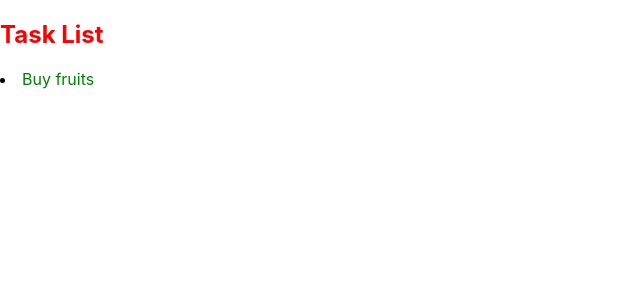
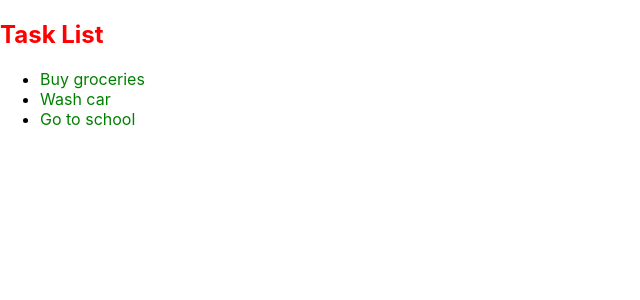
Before and after one commit to iuriikogan/reacttodo, a React (Create React App) app: page / in a window 1280 px wide. Shown: the top 300 px of the page, without its empty margins (0-640 px from the left). Built offline with nearby package versions, Linux system fonts and the light colour scheme.

Commit message:
import Task into Tasks, loop and pass props

```diff
--- a/src/App.js
+++ b/src/App.js
@@ -1,6 +1,6 @@
 import React, {Component} from 'react';
 import './App.css';
-import Task from './Task';
+import Tasks from './Tasks';
 import Title from './Title';
 
 class App extends Component {
@@ -8,7 +8,7 @@ class App extends Component {
 		return (
 			<div>
 				<Title></Title>
-				<Task></Task>
+				<Tasks></Tasks>
 			</div>
 		)
 	}
--- a/src/Task.jsx
+++ b/src/Task.jsx
@@ -5,16 +5,14 @@ class Task extends Component {
 
 	// data
 	state = {
-		task: {
-			title: 'Buy fruits'
-		}
+		task: this.props.task
 	}
 
 	// renders html
 	render() {
 		return (
 			<li>
-				<span style={styles.span}>{this.state.task.title}</span>
+				<span style={styles.span}>{this.state.task.name}</span>
 			</li>
 		)
 	}
--- /dev/null
+++ b/src/Tasks.jsx
@@ -0,0 +1,38 @@
+import React, {Component} from 'react'
+import Task from './Task'
+
+class Tasks extends Component {
+
+	// data
+	state = {
+		tasks: [
+			{
+				_id: '1',
+				name: 'Buy groceries',
+				done: false
+			},
+			{
+				_id: '2',
+				name: 'Wash car',
+				done: false
+			},
+			{
+				_id: '3',
+				name: 'Go to school',
+				done: false
+			}
+		]
+	}
+
+	// renders html
+	render() {
+		return (
+			<ul>
+				{this.state.tasks.map( (task) => <Task task={task} key={task._id}></Task> )}
+			</ul>
+		)
+	}
+
+}
+
+export default Tasks;
```
